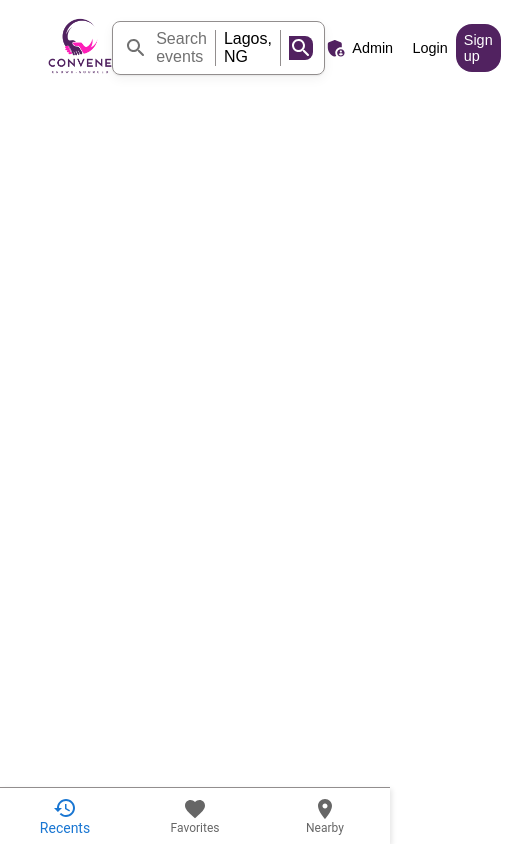
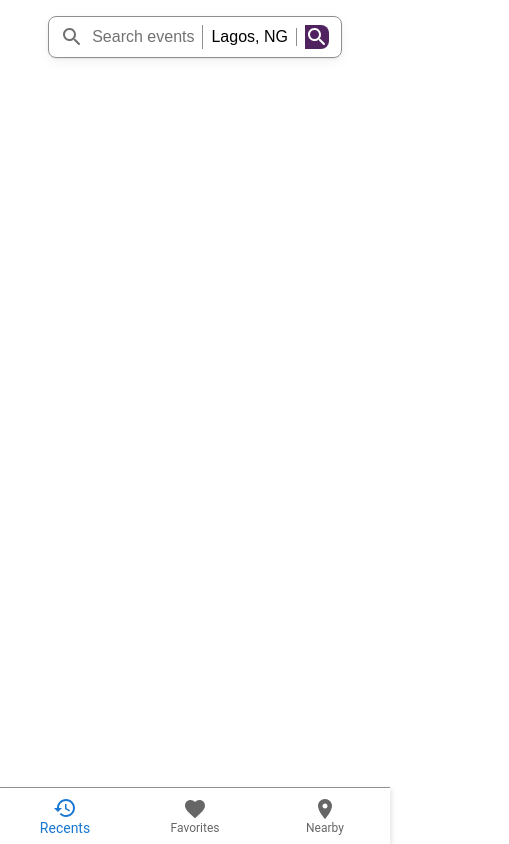
Before and after one commit to ZeeAzeez/convene, a React (Create React App) app: page / in a window 390 px wide. Shown: the whole page, 509 px wide, since content can reach past the window. Built offline with nearby package versions, Linux system fonts and the light colour scheme.

Commit message:
mobile search bar added for responsive design

```diff
--- a/src/components/Header/index.js
+++ b/src/components/Header/index.js
@@ -29,10 +29,11 @@ function Header(){
                     <div className='sign-up'>Sign up</div>
                 </div>
             </div>
+
             <MobileSearchBar />
            <SimpleBottomNavigation />
         </div>
-    )
+    );
 }
 
 
--- a/src/components/Header/style.css
+++ b/src/components/Header/style.css
@@ -118,6 +118,10 @@
 }
 
 @media only screen and (max-width: 800px){
+    .navbar-logo, .search-bar, .profile-container{
+        display: none;
+    }
+
     .bottom-nav{
         display: block;
         position: fixed;
--- a/src/components/MobileSearchBar/index.js
+++ b/src/components/MobileSearchBar/index.js
@@ -1,11 +1,20 @@
 import React from 'react';
 import "./style.css";
+import SearchRoundedIcon from '@mui/icons-material/SearchRounded';
 
 
 function MobileSearchBar(){
     return (
         <div className='mobile-search-bar'>
-          MobileSearchBar
+          <div className='search-bar'>
+            <div className='search-bar-texts1'>
+            <SearchRoundedIcon className='search-events-icon'/>
+                Search events</div>
+            <div className='search-bar-texts'> Lagos, NG</div>
+            <div className='search-icon-div'>
+                <SearchRoundedIcon className='search-icon'/>
+                </div>
+            </div>
         </div>
     )
 }
--- a/src/components/MobileSearchBar/style.css
+++ b/src/components/MobileSearchBar/style.css
@@ -1,3 +1,55 @@
 .mobile-search-bar{
     display: none;
 }
+
+@media only screen and (max-width: 800px){
+    .mobile-search-bar{
+    position: sticky;
+    }
+    .search-bar{
+        display: flex;
+        justify-content: flex-start;
+        align-items: center;
+        gap: 0.5rem;
+        padding: 0.5rem 0.7rem;
+        border: 1px solid var(--grey);
+        border-radius: 0.5rem;
+        box-shadow: 0 1px 2px rgb(0 0 0 / 8%), 0 4px 12px rgb(0 0 0 / 5%);
+        width: 30rem;
+    }
+    .search-bar:hover{
+        box-shadow: 0 1px 2px rgb(0 0 0 / 10%), 0 4px 12px rgb(0 0 0 / 8%);
+        transition: all 0.3s ease;
+        border: 1px solid rgb(203, 200, 200);
+        cursor: pointer;
+    }
+    .search-bar-texts{
+        font-size: 1rem;
+        font-weight: 400;
+        border-right: 1px solid var(--grey);
+        padding-right: 0.5rem;
+    }
+    .search-bar-texts1{
+        display: flex;
+        justify-content: center;
+        align-items: center;
+        gap: 0.5rem;
+        font-size: 1rem;
+        font-weight: 400;
+        border-right: 1px solid var(--grey);
+        padding-right: 0.5rem;
+        color: var(--font-grey);
+    }
+    .search-icon-div{
+        display: flex;
+        justify-content: center;
+        align-items: center;
+        background-color: var(--purple);
+        /* padding: 0.25rem; */
+
+        height: calc(100% - 1rem);
+        border-top-right-radius: 0.5rem;
+        border-bottom-right-radius: 0.5rem;
+        color: white;
+    }
+}
```
